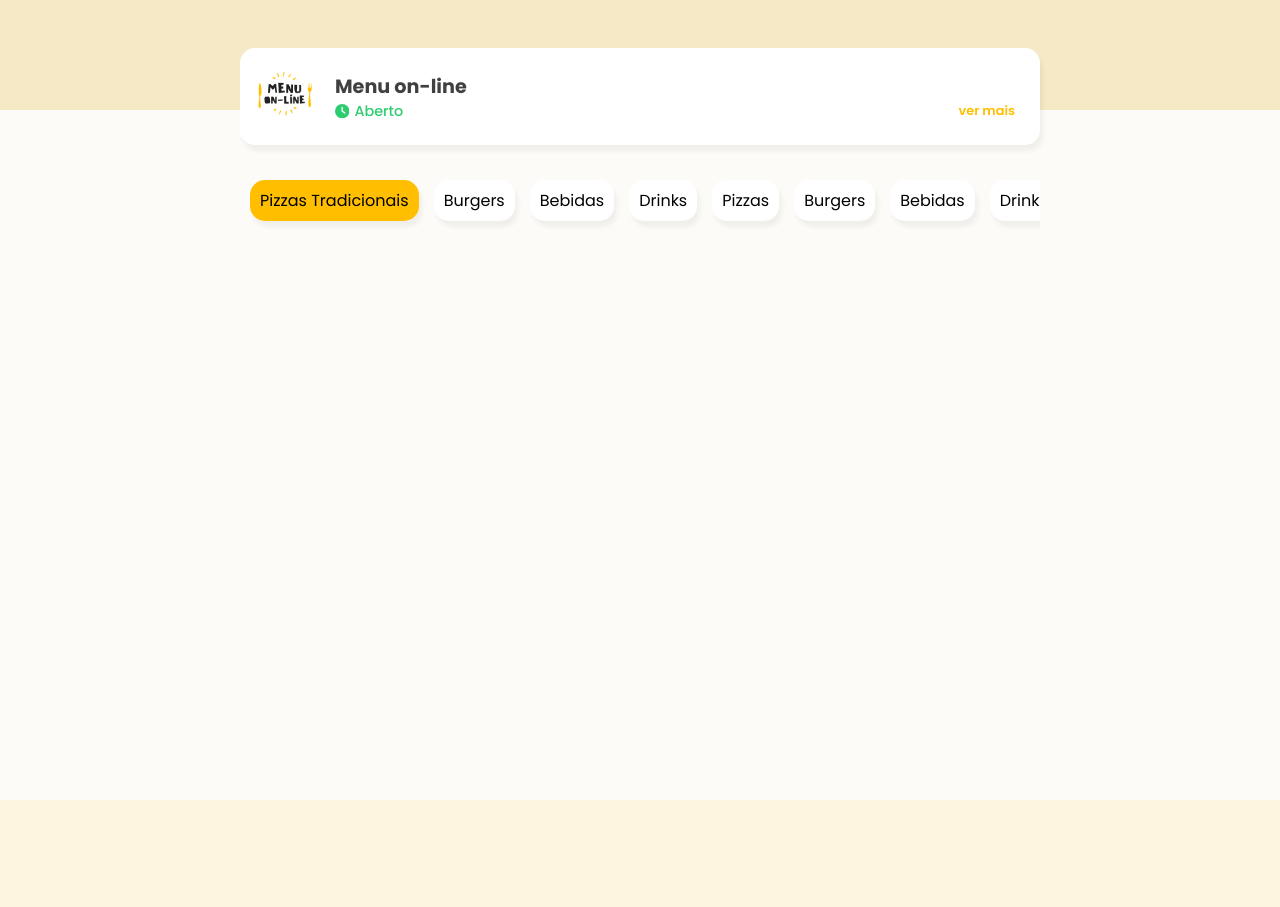
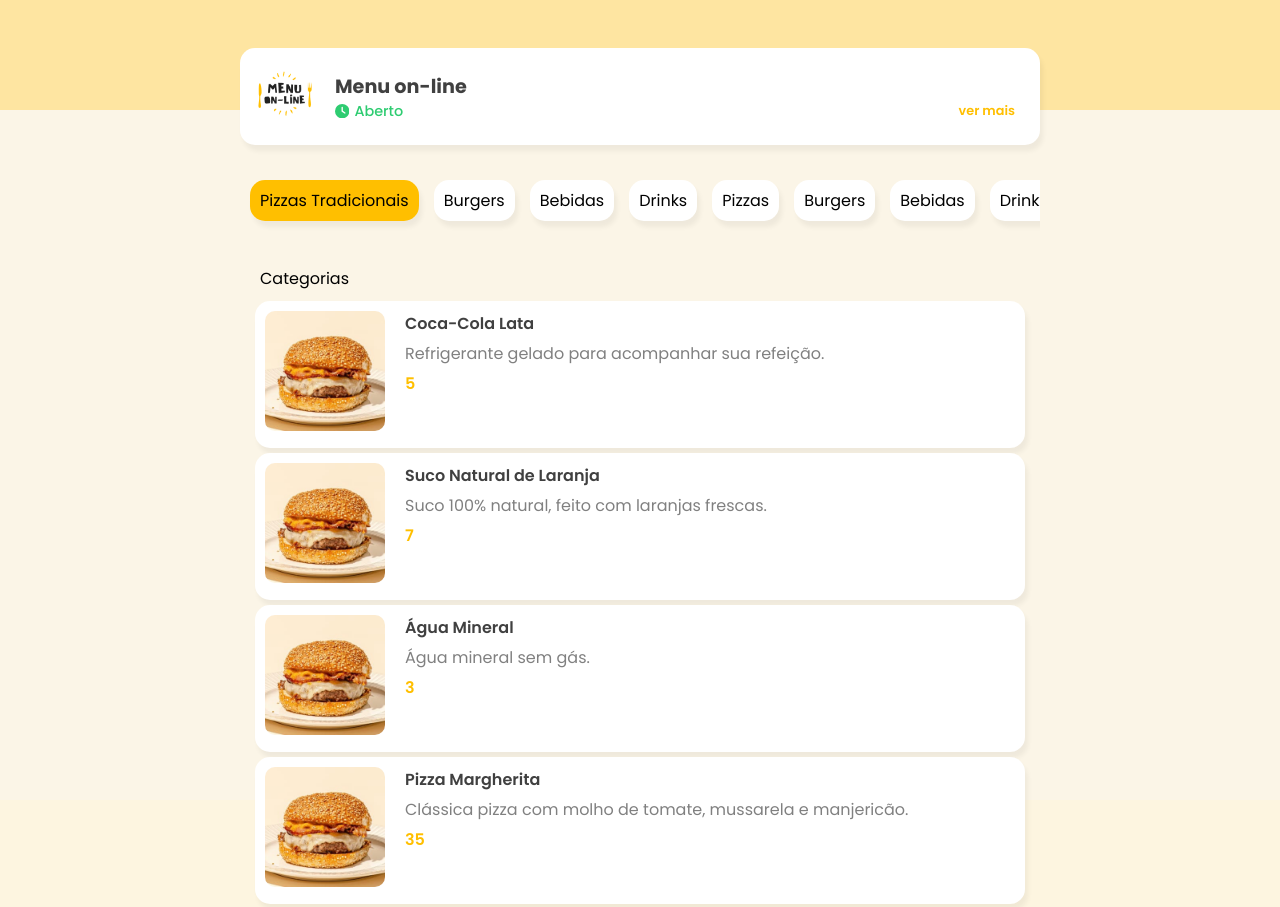
Before and after one commit to LAsolucoes/cardapio-online, a Next.js app: page /cardapio in a window 1280 px wide. Shown: the top 907 px of the page. Before the commit the page ends 800 px from the top, so only its background shows below. Built offline with nearby package versions, Linux system fonts and the light colour scheme.

Commit message:
Cardapio
Cardapio listando os produtos via .json

```diff
--- a/public/dados.json
+++ b/public/dados.json
@@ -1,86 +1,124 @@
 [
     {
-        "id": "the-gramercy-tavern-burger-4-pack",
-        "img": "/img/burguers/Gramercy-Tavern-Burger-and-Kielbasa-Kit-6.4.21-72ppi-1x1-15.jpg",
-        "name": "Gramercy Tavern",
-        "dsc": "The Gramercy Tavern Burger - 4 Pack",
-        "price": 99
+        "id": 1,
+        "img": "",
+        "name": "Coca-Cola Lata",
+        "description": "Refrigerante gelado para acompanhar sua refeição.",
+        "ingredientes": [
+            "Água gaseificada",
+            "Açúcar",
+            "Corante caramelo",
+            "Cafeína"
+        ],
+        "price": 5.00,
+        "categoria": "bebidas"
     },
     {
-        "id": "shake-shack-shackburger-8-pack",
-        "img": "/img/burguers/shake-shack-shackburger-8-pack.973a5e26836ea86d7e86a327becea2b0.jpg",
-        "name": "Shake Shack",
-        "dsc": "Shake Shack ShackBurger® - 8 Pack",
-        "price": 49
+        "id": 2,
+        "img": "",
+        "name": "Suco Natural de Laranja",
+        "description": "Suco 100% natural, feito com laranjas frescas.",
+        "ingredientes": [
+            "Laranja",
+            "Sem conservantes"
+        ],
+        "price": 7.00,
+        "categoria": "bebidas"
     },
     {
-        "id": "gotts-cheeseburger-kit-for-4",
-        "img": "/img/burguers/gotts-complete-cheeseburger-kit-for-4.7bdc74104b193427b3fe6eae39e05b5e.jpg",
-        "name": "Gott's Roadside",
-        "dsc": "Gott's Complete Cheeseburger Kit for 4",
-        "price": 99
+        "id": 3,
+        "img": "",
+        "name": "Água Mineral",
+        "description": "Água mineral sem gás.",
+        "ingredientes": [
+            "Água mineral"
+        ],
+        "price": 3.00,
+        "categoria": "bebidas"
     },
     {
-        "id": "le-big-matt-kit-for-6",
-        "img": "/img/burguers/le-big-matt-kit-for-6.1ddae6e382bb3218eeb0fd5247de115a.jpg",
-        "name": "Emmy Squared",
-        "dsc": "Le Big Matt Burger Kit for 6",
-        "price": 99
+        "id": 4,
+        "img": "",
+        "name": "Pizza Margherita",
+        "description": "Clássica pizza com molho de tomate, mussarela e manjericão.",
+        "ingredientes": [
+            "Massa",
+            "Molho de tomate",
+            "Mussarela",
+            "Manjericão"
+        ],
+        "price": 35.00,
+        "categoria": "pizza"
     },
     {
-        "id": "shake-shack-shackburger-16-pack",
-        "img": "/img/burguers/shake-shack-shackburger-16-pack.316f8b09144db65931ea29e34869287a.jpg",
-        "name": "Shake Shack",
-        "dsc": "Shake Shack Shackburger® - 16 Pack",
-        "price": 89
+        "id": 5,
+        "img": "",
+        "name": "Pizza Calabresa",
+        "description": "Pizza com calabresa fatiada e cebola.",
+        "ingredientes": [
+            "Massa",
+            "Molho de tomate",
+            "Calabresa",
+            "Cebola",
+            "Mussarela"
+        ],
+        "price": 38.00,
+        "categoria": "pizza"
     },
     {
-        "id": "21-usda-prime-burgers-pack-of-18-8oz-each",
-        "img": "/img/burguers/usda-prime-burgers-pack-of-18-8oz-each.274c67f15aa1c0b210dbf51801706670.jpg",
-        "name": "Peter Luger Steak House",
-        "dsc": "USDA Prime Burgers - Pack of 18 (8oz each)",
-        "price": 175.95
+        "id": 6,
+        "img": "",
+        "name": "Pizza Quatro Queijos",
+        "description": "Uma explosão de sabores com quatro tipos de queijo.",
+        "ingredientes": [
+            "Mussarela",
+            "Parmesão",
+            "Gorgonzola",
+            "Provolone"
+        ],
+        "price": 42.00,
+        "categoria": "pizza"
     },
     {
-        "id": "double-stack-burger-kit-for-4",
-        "img": "/img/burguers/handf-double-stack-burger-kit-for-4.4ee9f54b1d6087e9996335f07c13e5cd.jpg",
-        "name": "Holeman & Finch",
-        "dsc": "Double Stack Burger Kit for 4",
-        "price": 79
+        "id": 7,
+        "img": "",
+        "name": "X-Burguer",
+        "description": "Lanche simples com hambúrguer, queijo e pão.",
+        "ingredientes": [
+            "Pão",
+            "Hambúrguer",
+            "Queijo"
+        ],
+        "price": 12.00,
+        "categoria": "lanches"
     },
     {
-        "id": "goldbelly-burger-bash-pack",
-        "img": "/img/burguers/the-burger-bash-package.bd9d12d031865940bbe5faf15f1a62f8.jpg",
-        "name": "Pat LaFrieda Meats",
-        "dsc": "Goldbelly \"Burger Bash\" Pack",
-        "price": 109
+        "id": 8,
+        "img": "",
+        "name": "X-Salada",
+        "description": "Hambúrguer com queijo, alface, tomate e molho especial.",
+        "ingredientes": [
+            "Pão",
+            "Hambúrguer",
+            "Queijo",
+            "Alface",
+            "Tomate",
+            "Molho especial"
+        ],
+        "price": 15.00,
+        "categoria": "lanches"
     },
     {
-        "id": "burger-au-poivre-kit-4-pack",
-        "img": "/img/burguers/burger-au-poivre-kit-4-pack.3ca0e39b02db753304cd185638dad518.jpg",
-        "name": "Raoul's",
-        "dsc": "Burger Au Poivre Kit - 4 Pack",
-        "price": 99
-    },
-    {
-        "id": "goldbelly-burger-blend-4-lbs",
-        "img": "/img/burguers/goldbelly-burger-blend-1-lb.13a21b66edf7173a59c75c3a6d2f981b.jpg",
-        "name": "Flannery Beef",
-        "dsc": "Goldbelly Burger Blend - 4 lbs.",
-        "price": 79
-    },
-    {
-        "id": "gotts-complete-cheeseburger-kit-for-8",
-        "img": "/img/burguers/gotts-complete-cheeseburger-kit-for-8.092aa049d00286fa1733d720decc782e.jpg",
-        "name": "Gott's Roadside",
-        "dsc": "Gott's Complete Cheeseburger Kit for 8",
-        "price": 149
-    },
-    {
-        "id": "gramercy-tavern-burger-kielbasa-combo",
-        "img": "/img/burguers/Gramercy-Tavern-Burger-and-Kielbasa-Kit-6.4.21-72ppi-1x1-47.jpg",
-        "name": "Gramercy Tavern",
-        "dsc": "Gramercy Tavern Burger + Kielbasa Combo",
-        "price": 149
+        "id": 9,
+        "img": "",
+        "name": "Misto Quente",
+        "description": "Clássico lanche com presunto e queijo no pão francês.",
+        "ingredientes": [
+            "Pão",
+            "Presunto",
+            "Queijo"
+        ],
+        "price": 8.00,
+        "categoria": "lanches"
     }
 ]
--- a/src/app/( Menu - Cardapio )/cardapio/cardapio.module.css
+++ b/src/app/( Menu - Cardapio )/cardapio/cardapio.module.css
@@ -2,16 +2,17 @@
     width: 100%;
     height: 100vh;
     background-color:  var(--color-background)
+}
 
-
+.Container{
+    margin: 0px auto;
+    max-width: 800px;
 }
 .CardBackground{
     background-color: var(--yellow-secondary);
     width: 100%;
     min-height: 110px;
     position: relative;
-
-
 }
 
 .Header {
@@ -72,7 +73,8 @@
 
 /* ************************* */
 .Navegation{
-    margin: 50px auto;
+    margin-top: 50px;
+    margin-bottom: 20px;
     max-width: 800px;
 }
 
@@ -98,3 +100,57 @@
 .Link01{
     background-color: var(--yellow) !important;
 }
+
+/* ***************************** */
+
+.ContainerCardProduct{
+    max-width: 800px;
+    margin: 0px auto;
+}
+.TitleCategory{
+    padding: 5px 20px;
+}
+
+
+.CardProduct{
+    background-color: var(--white);
+    border-radius: 15px;
+    display: flex;
+    box-shadow: var(--box-shadow);
+    padding: 10px;
+    margin: 5px 15px;
+    gap: 20px;
+}
+
+.ContainerImageProduct{
+    width: 120px;
+    height: auto;
+    position: relative;
+}
+
+.ImageProduct{
+    object-fit: cover;
+    border-radius: 10px;
+}
+
+.DetailsProduct{
+    display: flex;
+    flex-direction: column;
+    gap: 5px;
+}
+
+
+
+
+.DetailsProduct label{
+    font-weight: 600;
+    color: var(--dark);
+}
+
+.DetailsProduct p{
+    font-size: 1rem;
+}
+.DetailsProduct span{
+    color: var(--yellow);
+    font-weight: 600;
+}
--- a/src/app/( Menu - Cardapio )/cardapio/page.tsx
+++ b/src/app/( Menu - Cardapio )/cardapio/page.tsx
@@ -1,23 +1,61 @@
 "use client";
-import { useEffect } from "react";
+import { useEffect, useState } from "react";
 import Image from "next/image";
 import Link from "next/link";
 import { initScrollReveal } from "@/app/helpers/scrollReavealConfig";
 import { FaClock } from "react-icons/fa6";
 import ImageLogo from "../../../../public/assets/logo.png";
+import ImageProduct from "../../../../public/img/burguers/Gramercy-Tavern-Burger-and-Kielbasa-Kit-6.4.21-72ppi-1x1-15.jpg"
 import styles from "./cardapio.module.css";
 
 export default function Cardapio() {
-   useEffect(()=>{
+  const [listItens, setListaItens] = useState<ListProductsProps[]>([])
+
+
+    useEffect(() => {
       initScrollReveal()
-    },[])
+    }, [])
+
+
+
+
+  interface ListProductsProps {
+    id: number
+    img: string
+    name: string
+    description: string
+    ingredients: string[]
+    price: number
+    category: number
+
+  }
+
+
+
+  useEffect(() => {
+    async function listProducts() {
+      try {
+        const res = await fetch("/dados.json")
+        const data = await res.json()
+        setListaItens(data)
+
+        console.log(data)
+
+      } catch {
+        alert("error ao se conectar")
+      }
+  }
+
+    listProducts()
+
+  }, [])
+
 
   return (
-    <main className={styles.Main}>
-        <div className={styles.CardBackground}>
-
-        </div>
-      <header className={` reveal ${styles.Header}`}>
+    <main className={` ${styles.Main}`}>
+      <div className={styles.CardBackground}></div>
+      <div className={`${styles.Container}`}>
+        <header className={`reveal ${styles.Header}`}>
           <div className={styles.CardCompany}>
             <div className={styles.ImageLogo}>
               <Image
@@ -29,25 +67,19 @@ export default function Cardapio() {
                 quality={100}
               />
             </div>
-
             <div className={styles.Infos}>
               <h1>Menu on-line</h1>
-
               <div className={styles.SeeMore}>
                 <label>
                   <FaClock />
                   Aberto
                 </label>
-
                 <Link href={"/ver-mais"}>ver mais</Link>
               </div>
             </div>
           </div>
         </header>
-
-
         <nav className={` reveal ${styles.Navegation}`}>
-
           <div className={styles.Category}>
             <Link href={""} className={styles.Link01}>Pizzas Tradicionais</Link>
             <Link href={""}>Burgers</Link>
@@ -59,6 +91,37 @@ export default function Cardapio() {
             <Link href={""}>Drinks</Link>
           </div>
         </nav>
+        <div className={`reveal ${styles.ContainerCardProduct}`}>
+          <div className={styles.TitleCategory} >
+            <label>Categorias</label>
+          </div>
+
+
+          {listItens.map((item) => (
+
+            <div className={`  ${styles.CardProduct}`} key={item.id} >
+              <div className={styles.ContainerImageProduct}>
+                <Image
+                  src={ImageProduct}
+                  alt=""
+                  width={120}
+                  height={120}
+                  priority={true}
+                  quality={100}
+                  className={styles.ImageProduct}
+                />
+              </div>
+              <div className={styles.DetailsProduct}>
+                <label>{item.name}</label>
+                <p>{item.description}</p>
+                <span>{item.price}</span>
+              </div>
+            </div>
+
+
+          ))}
+        </div>
+      </div>
 
     </main>
   );
--- a/src/app/globals.css
+++ b/src/app/globals.css
@@ -12,8 +12,8 @@
     --gray: gray;
     --dark: rgba(0, 0, 0, 0.749);
     --green: #2ECC71;
-    --yellow-secondary: #F6E9C5;
-    --color-background: #fdfbf7;
+    --yellow-secondary: #fee5a1;
+    --color-background: #fbf5e7;
     --box-shadow : 3px 6px 5px 0px rgba(0, 0, 0, 0.050);
 }
 
--- a/src/app/helpers/scrollReavealConfig.ts
+++ b/src/app/helpers/scrollReavealConfig.ts
@@ -4,7 +4,7 @@ export const initScrollReveal = () => {
   ScrollReveal().reveal(".reveal", {
     origin: "bottom",
     distance: "40px",
-    duration: 700,
+    duration: 500,
     delay: 200,
     easing: "ease-out",
     interval: 200,
```
Lines whose indentation alone changed are shown as unchanged.
